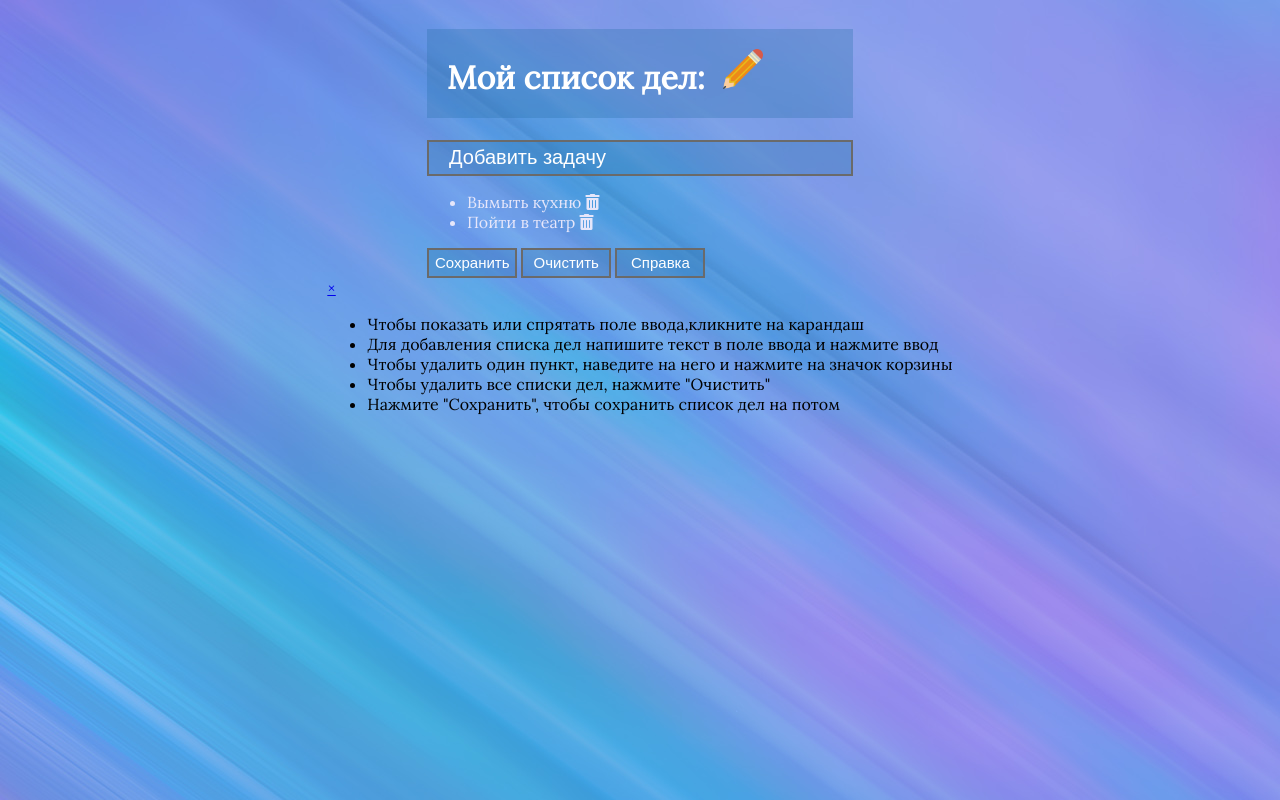
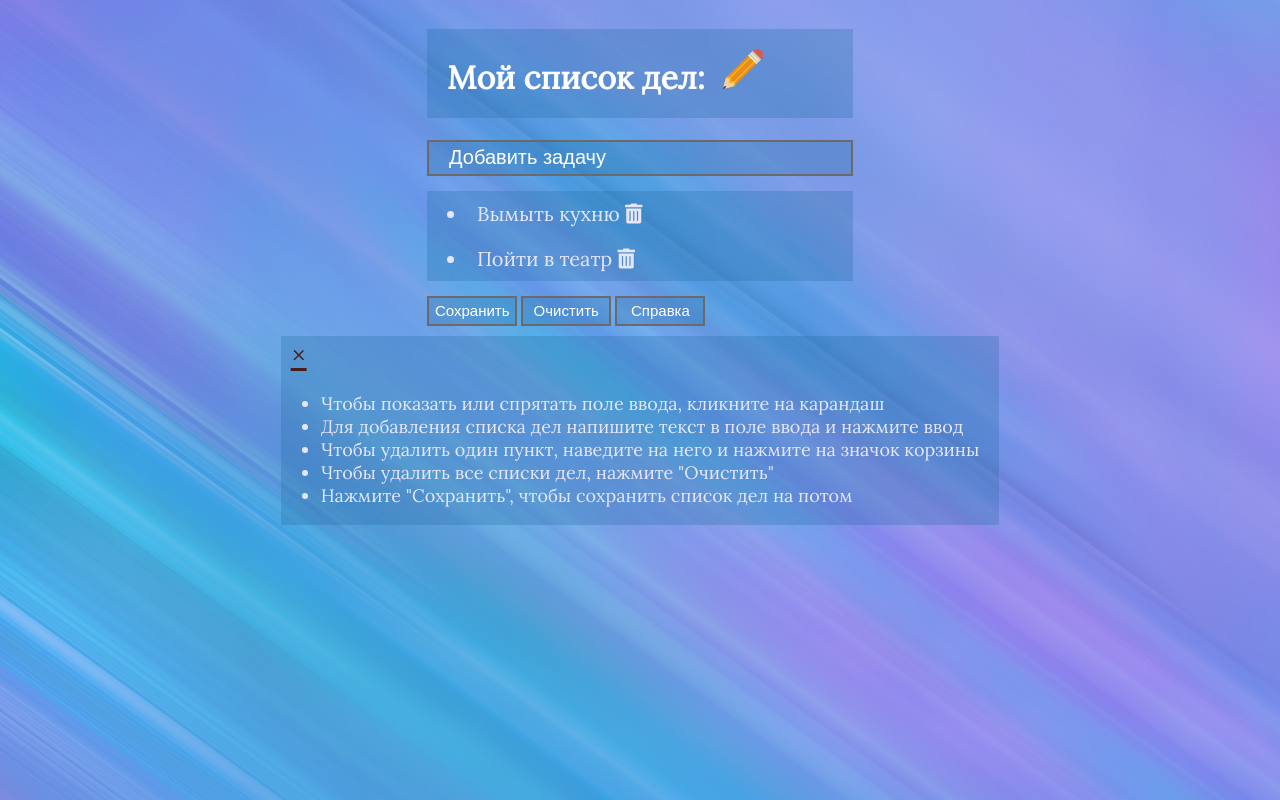
Before and after one commit to MrsKatty/ToDoList, a plain HTML site: page index.html in a window 1280 px wide. Both pictures are taken after a click on the button "Справка". Drawn offline with Linux system fonts and the light colour scheme.

Commit message:
feat finished ToDoList.css

```diff
--- a/Todolist.css
+++ b/Todolist.css
@@ -29,7 +29,7 @@ padding-left: 20px;
 }
 
 input::placeholder {
-color: white;
+    color: white;
 }
 
 .save {
@@ -64,4 +64,43 @@ color: white;
 
 .todos {
     color: lavender;
+    background-color: rgba(38, 110, 165, 0.3);
+    font-size: 15px;
+    height: auto;
 }
+.checked {
+    text-decoration: line-through brown;
+}
+
+.todos>li {
+    padding: 10px;
+    font-size: 20px;
+}
+
+#overlay {
+    color: lavender;
+    background-color: rgba(38, 110, 165, 0.3);
+    font-size: 18px;
+    height: auto;
+    padding-right: 20px;
+    margin-top: 10px;
+}
+
+.closeTips {
+    color: rgb(74, 29, 29);
+    font-size: 30px;
+    padding-left: 10px;
+}
+
+.showTips:hover {
+    cursor: pointer;
+    background-color: rgb(99, 14, 14);
+}
+.clear:hover {
+    cursor: pointer;
+    background-color: rgb(51, 35, 145);
+}
+.save:hover {
+    cursor: pointer;
+    background-color: rgb(184, 194, 65);
+}
--- a/script.js
+++ b/script.js
@@ -65,10 +65,10 @@ function onPageLoaded() {
         localStorage.removeItem('todos', ul.innerHTML);
     });
     showTipsButton.addEventListener("click", () => {
-        overlay.style.height = "100%";
+        overlay.style.display = "block";
     });
     closeTipsButton.addEventListener("click", () => {
-        overlay.style.height = "0";
+        overlay.style.display = "none";
     });
 
     loadTodos();
```
Also changed, not shown: index.html (+1 -1 lines).
